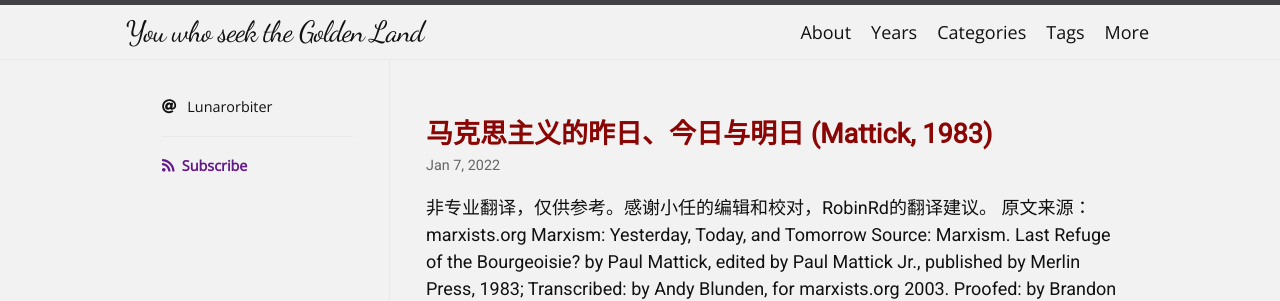
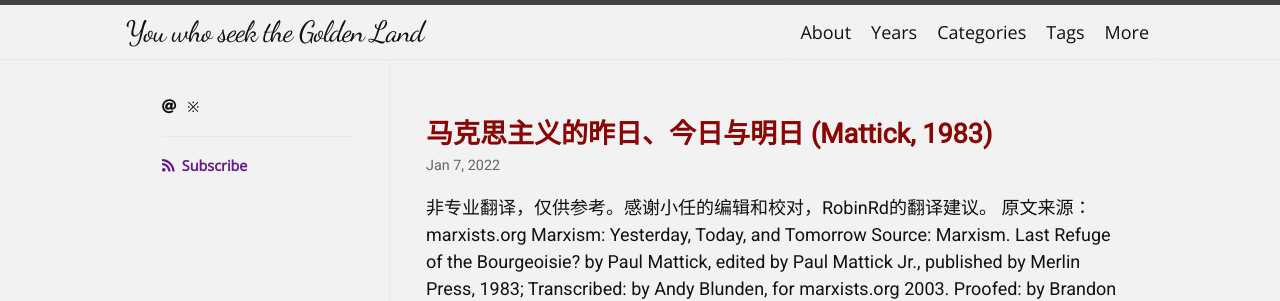
Before and after one commit to scatterdclouds/scatterdclouds.github.io, a Jekyll site: the page built from index.html, in a window 1280 px wide. Shown: the top 301 px of the page. Built offline with Jekyll 4.4.1, drawn with Linux system fonts in a browser that asks for light colours; nearby versions of some CDN libraries; some web fonts are replaced; the list of posts is cut into pages by our own code; comment, search, counter and statistics services are not loaded.

Commit message:
Update _config.yml

```diff
--- a/_config.yml
+++ b/_config.yml
@@ -1,6 +1,6 @@
 title: You who seek the Golden Land
 description: It was all for nothing.
-author: Lunarorbiter
+author: ※
 avatar:
 email:
 
```
